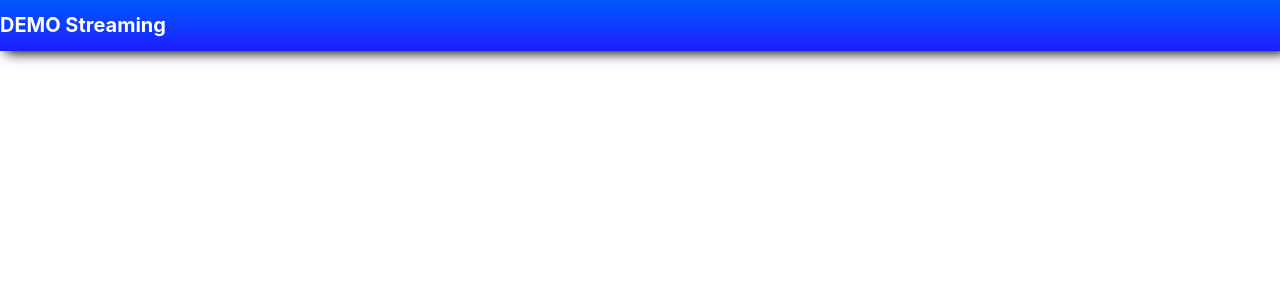
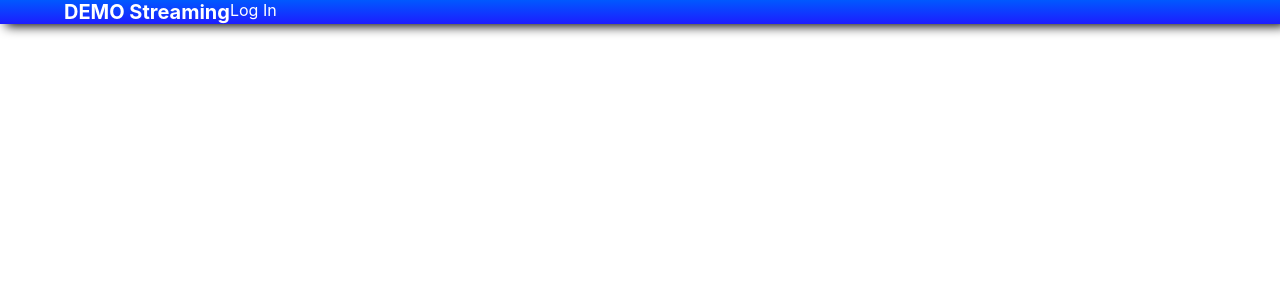
Before and after one commit to rexj8/MORR_assignment, a React (Create React App) app in the folder demo_streaming/: page / in a window 1280 px wide. Shown: the top 300 px of the page. Built offline with nearby package versions, Linux system fonts and the light colour scheme.

Commit message:
woking on navbar

```diff
--- a/demo_streaming/src/Components/Navbar.css
+++ b/demo_streaming/src/Components/Navbar.css
@@ -8,5 +8,12 @@
 }
 
 h1{
+    margin-left:5%;
+    display: inline;
+}
+a{
+    text-decoration: none;
+    color:white;
+    position: absolute;
 
 }
--- a/demo_streaming/src/Components/Navbar.js
+++ b/demo_streaming/src/Components/Navbar.js
@@ -6,6 +6,7 @@ class Navbar extends React.Component{
         return (
             <div className="navbar">
                 <h1>DEMO Streaming</h1>
+                <a href="#">Log In</a>
             </div>
         )
     }
```
